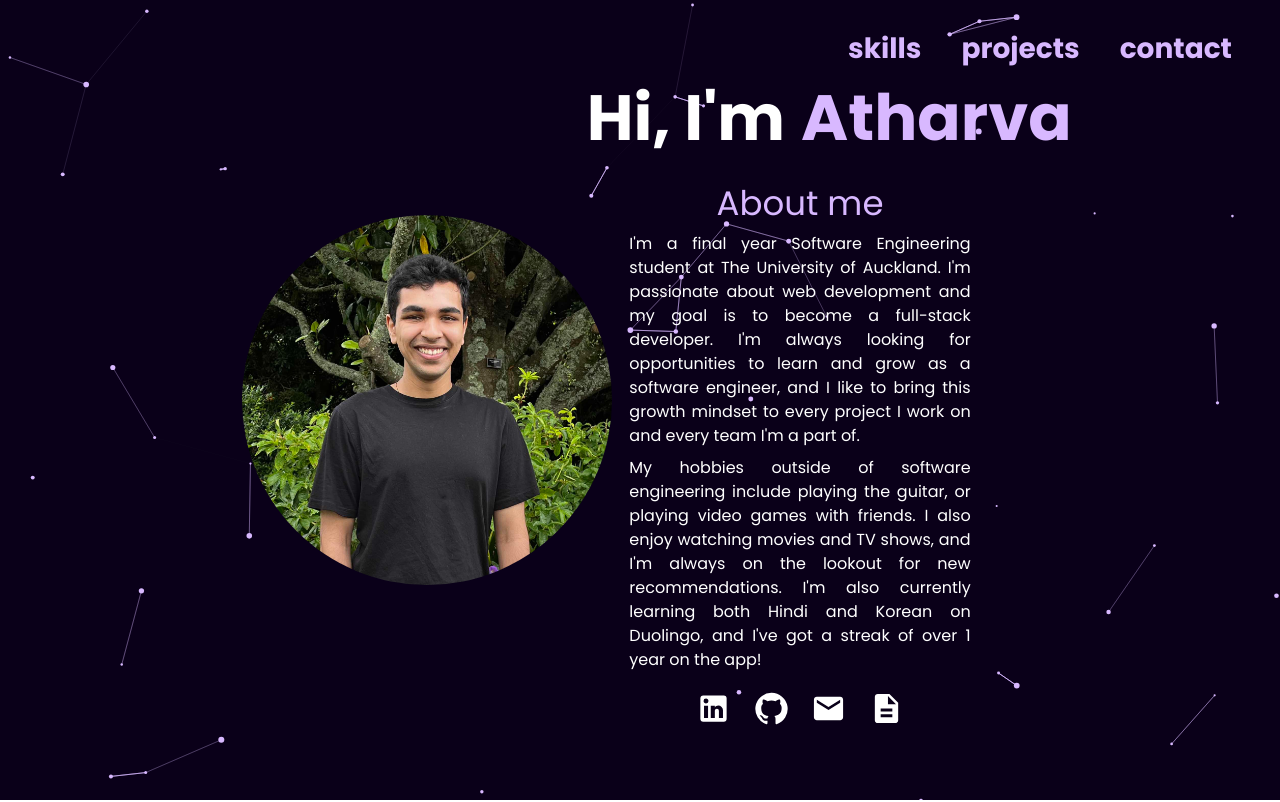
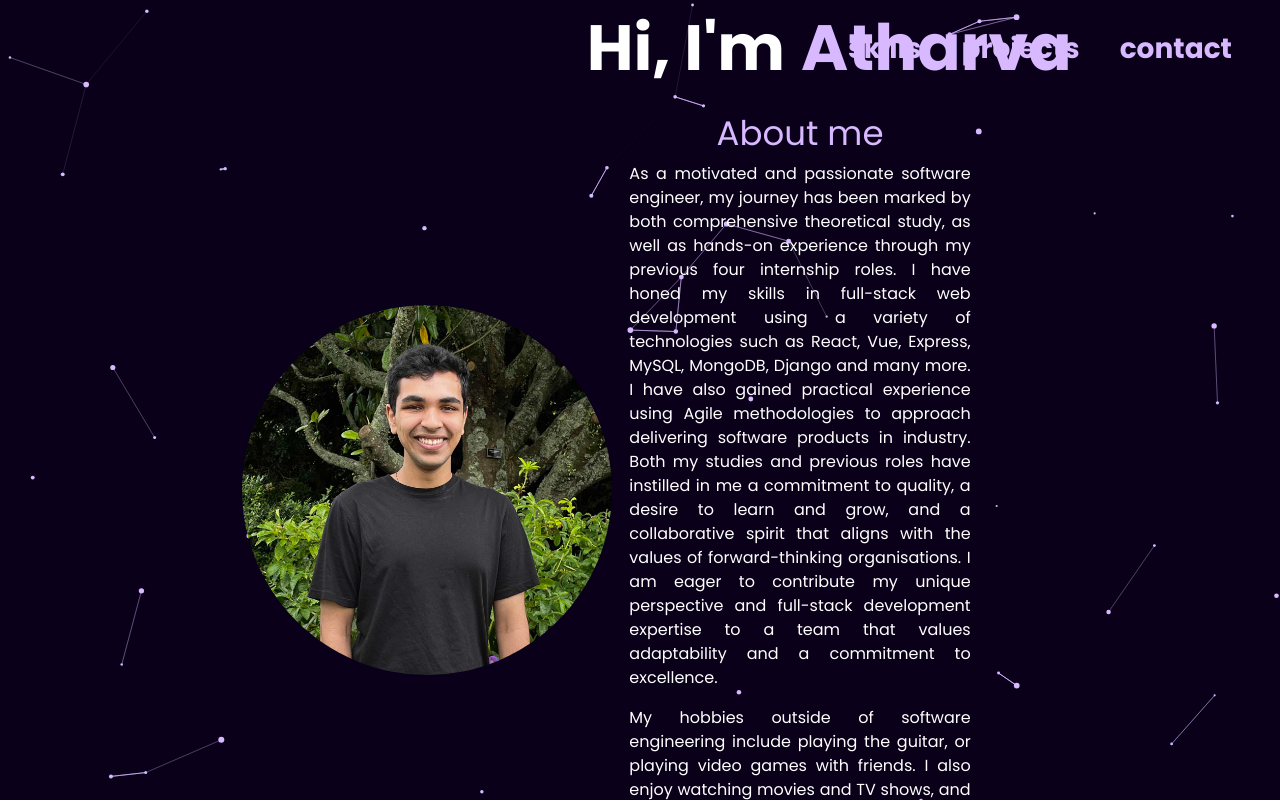
Before and after one commit to atharvaarankalle/personal-portfolio, a React (Vite) app: page / in a window 1280 px wide. Shown: the top 802 px of the page. Built offline with nearby package versions, Linux system fonts and the light colour scheme.

Commit message:
♻️ refactor(profile-summary): update profile summary

```diff
--- a/src/components/ProfileSummary.tsx
+++ b/src/components/ProfileSummary.tsx
@@ -110,17 +110,24 @@ const ProfileSummary = () => {
               About me
             </Typography>
             <AboutMeTextTypography variant="body1" color="#fff">
-              I'm a final year Software Engineering student at The University of
-              Auckland. I'm passionate about web development and my goal is to
-              become a full-stack developer. I'm always looking for
-              opportunities to learn and grow as a software engineer, and I like
-              to bring this growth mindset to every project I work on and every
-              team I'm a part of.
+              As a motivated and passionate software engineer, my journey has
+              been marked by both comprehensive theoretical study, as well as
+              hands-on experience through my previous four internship roles. I
+              have honed my skills in full-stack web development using a variety
+              of technologies such as React, Vue, Express, MySQL, MongoDB,
+              Django and many more. I have also gained practical experience
+              using Agile methodologies to approach delivering software products
+              in industry. Both my studies and previous roles have instilled in
+              me a commitment to quality, a desire to learn and grow, and a
+              collaborative spirit that aligns with the values of
+              forward-thinking organisations. I am eager to contribute my unique
+              perspective and full-stack development expertise to a team that
+              values adaptability and a commitment to excellence.
             </AboutMeTextTypography>
             <AboutMeTextTypography
               variant="body1"
               color="#fff"
-              sx={{ paddingBottom: "1rem" }}
+              sx={{ padding: "1rem 0" }}
             >
               My hobbies outside of software engineering include playing the
               guitar, or playing video games with friends. I also enjoy watching
```
